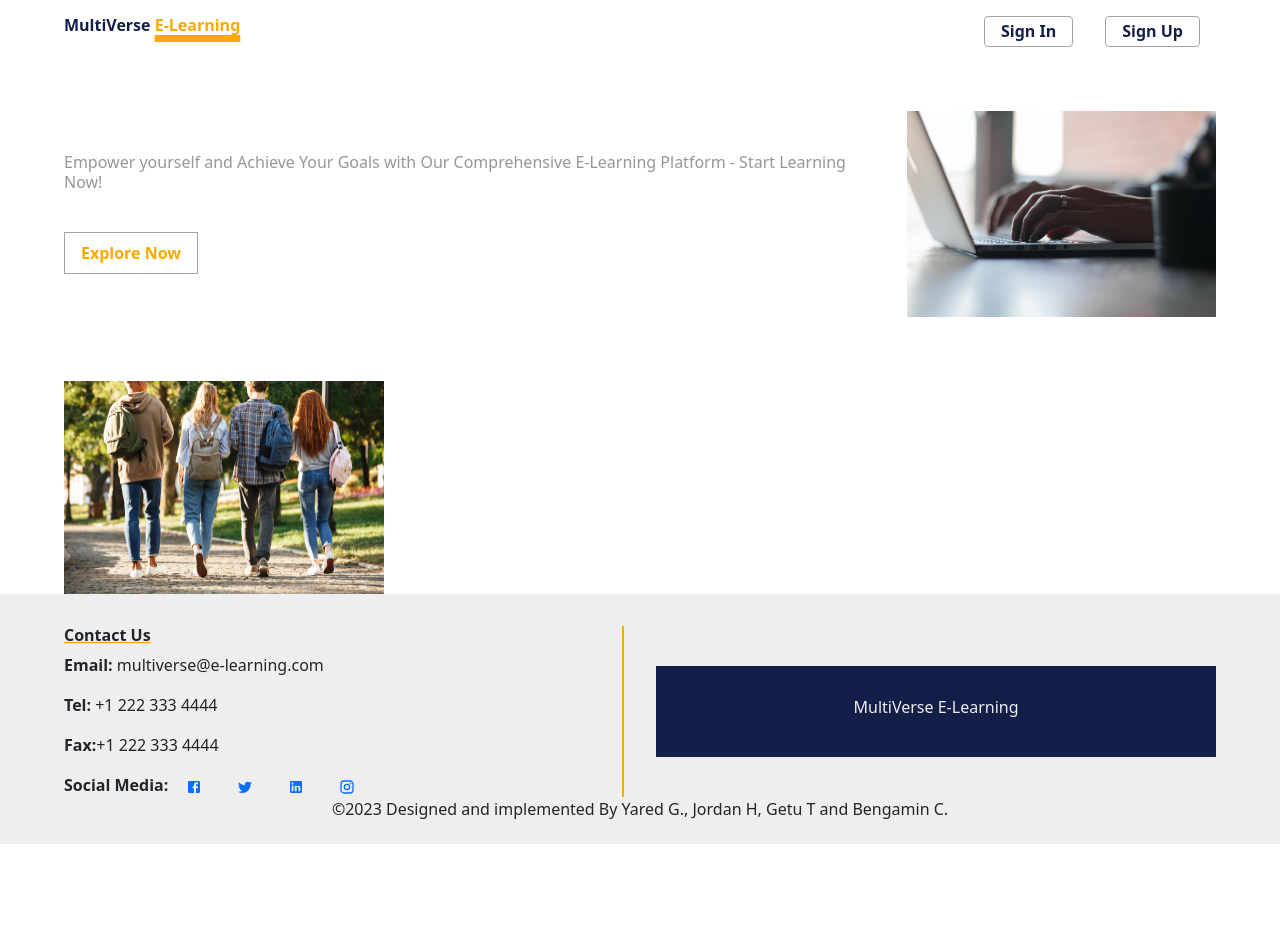
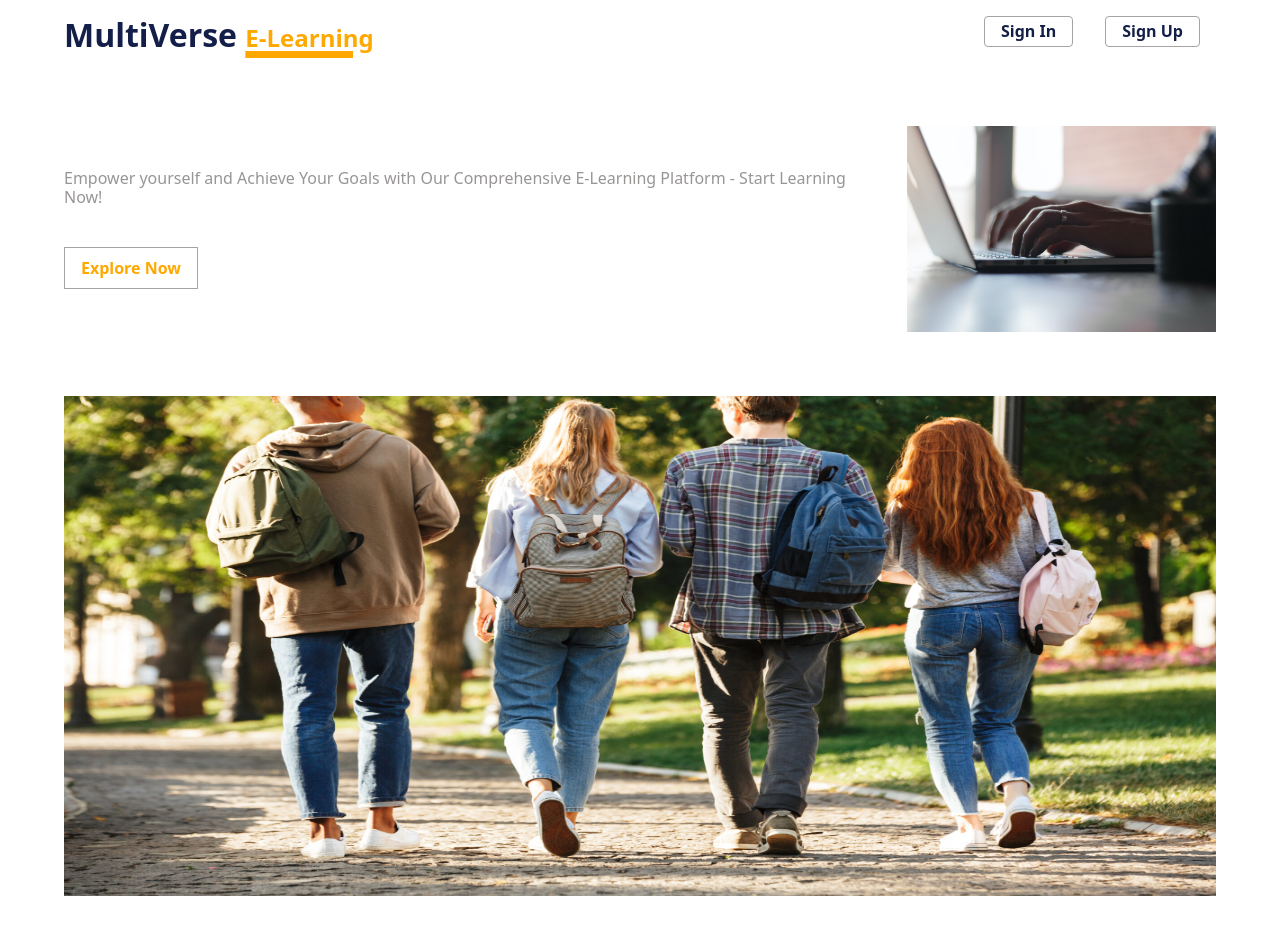
Before and after one commit to multiverse-elearning-project/multiverse-elearning-project, a React (Create React App) app in the folder client/: page / in a window 1280 px wide. Shown: the top 952 px of the page. Before the commit the page ends 892 px from the top, so only its background shows below. Built offline with nearby package versions, Linux system fonts and the light colour scheme; no server answers.

Commit message:
Added styling correction

```diff
--- a/client/src/Components/Footer/Footer.module.css
+++ b/client/src/Components/Footer/Footer.module.css
@@ -1,11 +1,9 @@
 .footer_container {
-  position: relative;
-  bottom: 0;
-  right: 0;
-  left: 0;
   height: 250px;
   background-color: #eeeeee;
-  padding: 2rem 4rem 4rem 4rem;
+  padding: 1rem 4rem 2rem 4rem;
+  /* position: relative; */
+  width: 100%;
 }
 
 .footer_contact h5 {
@@ -54,4 +52,8 @@
   .footer_social {
     flex-direction: column;
   }
+  .footer_inner{
+    grid-template-columns: 1fr;
+    gap:0;
+  }
 }
--- a/client/src/Components/SignUp/SignUp.module.css
+++ b/client/src/Components/SignUp/SignUp.module.css
@@ -1,11 +1,11 @@
 .formcontainer {
   position: absolute;
-  top: 8rem;
+  top: 3.5rem;
   right: 4rem;
-  max-width: 700px;
+  max-width: 600px;
   min-width: 300px;
   background-color: #eeeeee;
-  padding: 2rem;
+  padding: 0.75rem 2rem;
 }
 
 .login_header {
--- a/client/src/Pages/LandingPage/Landing.css
+++ b/client/src/Pages/LandingPage/Landing.css
@@ -12,11 +12,13 @@
   color: #ffa800;
   font-weight: bolder;
 }
-#logo-int{
-    color: #141F49;
+#logo-int {
+  color: #141f49;
+  font-size:2rem !important
 }
-#logo-sec{
-text-decoration:#ffa800 underline 7px solid ;
+#logo-sec {
+  text-decoration: #ffa800 underline 7px solid;
+  font-size:1.5rem !important
 }
 .headerContainer .auth-btn {
   border: 1px solid #a7a3a3;
@@ -24,7 +26,7 @@ text-decoration:#ffa800 underline 7px solid ;
   padding: 0.15rem 1rem;
   background: none;
   margin: 0 1rem;
-  color: #141F49;
+  color: #141f49;
 }
 
 .herosection {
@@ -36,7 +38,7 @@ text-decoration:#ffa800 underline 7px solid ;
 
 .headerContainer .authlink {
   text-decoration: none;
-  color: #141F49;
+  color: #141f49;
   font-weight: 600;
 }
 .herotitle {
@@ -51,10 +53,15 @@ text-decoration:#ffa800 underline 7px solid ;
   font-weight: bold;
 }
 .landingImage {
-  margin: 0 4rem;
+  margin: 4rem;
+  position: relative;
+  height: 500px
 }
 .landingImage img {
-  width: 100%;
+  position: absolute;
+  min-width: 100% !important;
+  min-height: 100%;
+
 }
 .heroImg {
   margin-left: 3rem;
@@ -63,13 +70,18 @@ text-decoration:#ffa800 underline 7px solid ;
 .heroImg img {
   width: 100%;
 }
+/* .footer{
+  display: sticky;
+  bottom: 0;
+  width:100%
+} */
 
-@media screen and (max-width:750px) {
-  .headerContainer{
+@media screen and (max-width: 750px) {
+  .headerContainer {
     flex-direction: column;
     text-align: center;
   }
-  .logo{
+  .logo {
     margin-bottom: 1rem;
   }
 }
--- a/client/src/Pages/LandingPage/Landing.js
+++ b/client/src/Pages/LandingPage/Landing.js
@@ -40,7 +40,9 @@ function Landing() {
       <div className="authform">
         <Outlet />
       </div>
-      <Footer />
+      <div>
+        <Footer />
+      </div>
     </>
   );
 }
```
Also changed, not shown: client/src/Components/Lectures/Lecture.js (+8 -8 lines), client/src/Pages/CourseDetail/CourseDetail.js (+7 -1 lines).
